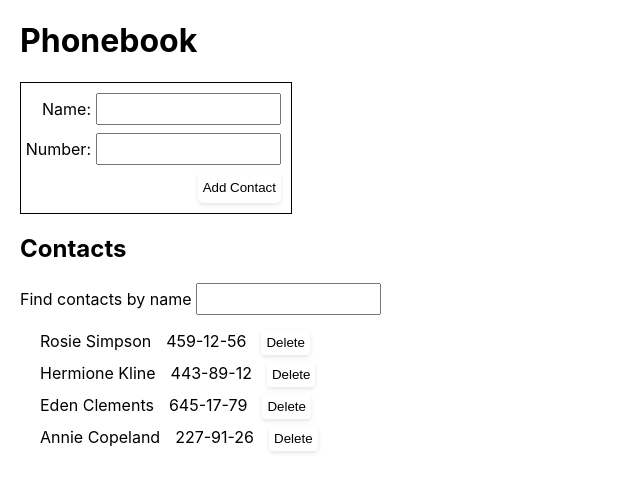
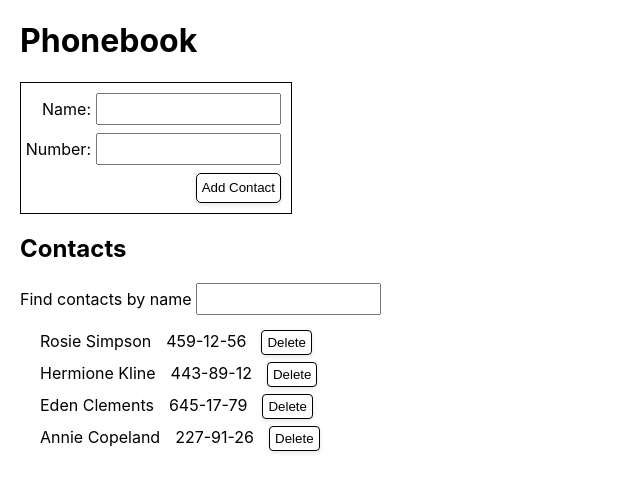
Before and after one commit to OlegSyrovatko/goit-react-hw-02-phonebook, a React (Create React App) app: page / in a window 1280 px wide. Shown: the top 492 px of the page, without its empty margins (0-640 px from the left). Built offline with nearby package versions, Linux system fonts and the light colour scheme.

Commit message:
add some style button

```diff
--- a/package.json
+++ b/package.json
@@ -4,6 +4,7 @@
   "private": true,
   "homepage": "https://OlegSyrovatko.github.io/goit-react-hw-02-phonebook/",
   "dependencies": {
+    "@emotion/react": "^11.10.6",
     "@emotion/styled": "^11.10.6",
     "@testing-library/jest-dom": "^5.16.3",
     "@testing-library/react": "^12.1.4",
--- a/src/components/ContactForm/ContactForm.jsx
+++ b/src/components/ContactForm/ContactForm.jsx
@@ -1,10 +1,5 @@
 import React, { Component } from 'react';
 import { Button, Form, Label } from './ContactForm.styled';
-
-const initialValues = {
-  name: '',
-  number: '',
-};
 
 class ContactForm extends Component {
   state = {
--- a/src/components/ContactForm/ContactForm.styled.jsx
+++ b/src/components/ContactForm/ContactForm.styled.jsx
@@ -23,7 +23,7 @@ export const Button = styled.button`
   padding: 2px 5px 2px 5px;
   height: 30px;
   border-radius: 5px;
-  border: none;
+  border: 1px solid #000;
   cursor: pointer;
   box-shadow: 0 2px 4px rgba(0, 0, 0, 0.1);
   transition: background-color 0.2s ease-in-out;
--- a/src/components/ContactList/ContactList.styled.jsx
+++ b/src/components/ContactList/ContactList.styled.jsx
@@ -24,7 +24,7 @@ export const Button = styled.button`
   padding: 2px 5px 2px 5px;
   height: 25px;
   border-radius: 4px;
-  border: none;
+  border: 1px solid #000;
   cursor: pointer;
   box-shadow: 0 2px 4px rgba(0, 0, 0, 0.1);
   transition: background-color 0.2s ease-in-out;
```
Also changed, not shown: 1 other file (tests, documents, lock files or other folders).
